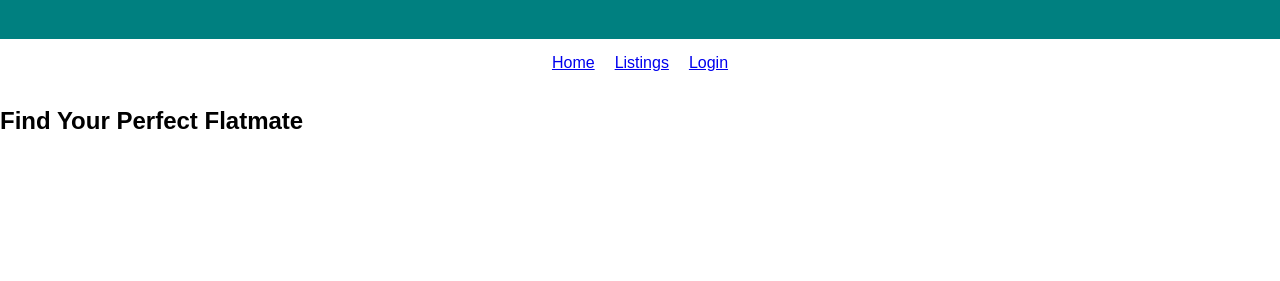
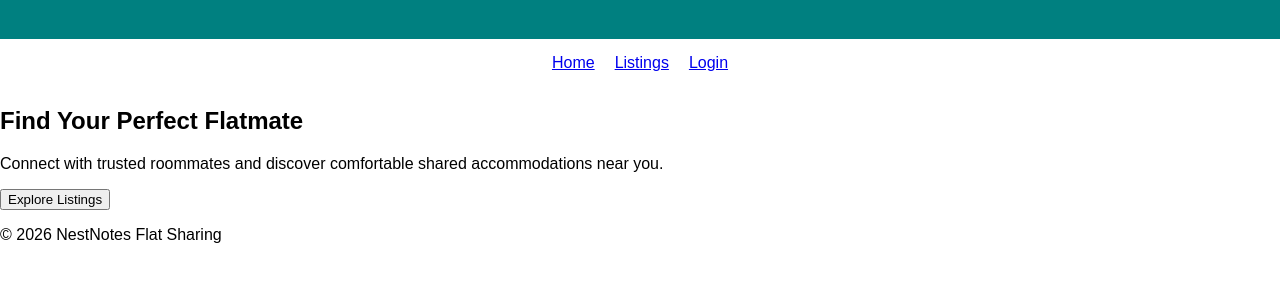
Before and after one commit to a1wayspraveen/NestNotes-Flat-Sharing, a plain HTML site: page frontend/index.html in a window 1280 px wide. Shown: the part 81-362 px from the top of the page. Drawn offline with Linux system fonts and the light colour scheme.

Commit message:
improve project ui skeleton

```diff
--- a/frontend/index.html
+++ b/frontend/index.html
@@ -3,7 +3,7 @@
 <head>
     <meta charset="UTF-8">
     <meta name="viewport" content="width=device-width, initial-scale=1.0">
-    <title>NestNotes</title>
+    <title>NestNotes Flat Sharing</title>
     <link rel="stylesheet" href="styles.css">
 </head>
 <body>
@@ -19,9 +19,22 @@
     </nav>
 
     <main>
+        <section class="hero">
             <h2>Find Your Perfect Flatmate</h2>
+            <p>
+                Connect with trusted roommates and discover comfortable
+                shared accommodations near you.
+            </p>
+
+            <button>Explore Listings</button>
+        </section>
     </main>
 
+    <footer>
+        <p>&copy; 2026 NestNotes Flat Sharing</p>
+    </footer>
+
     <script src="script.js"></script>
+
 </body>
 </html>
```
Lines whose indentation alone changed are shown as unchanged.
